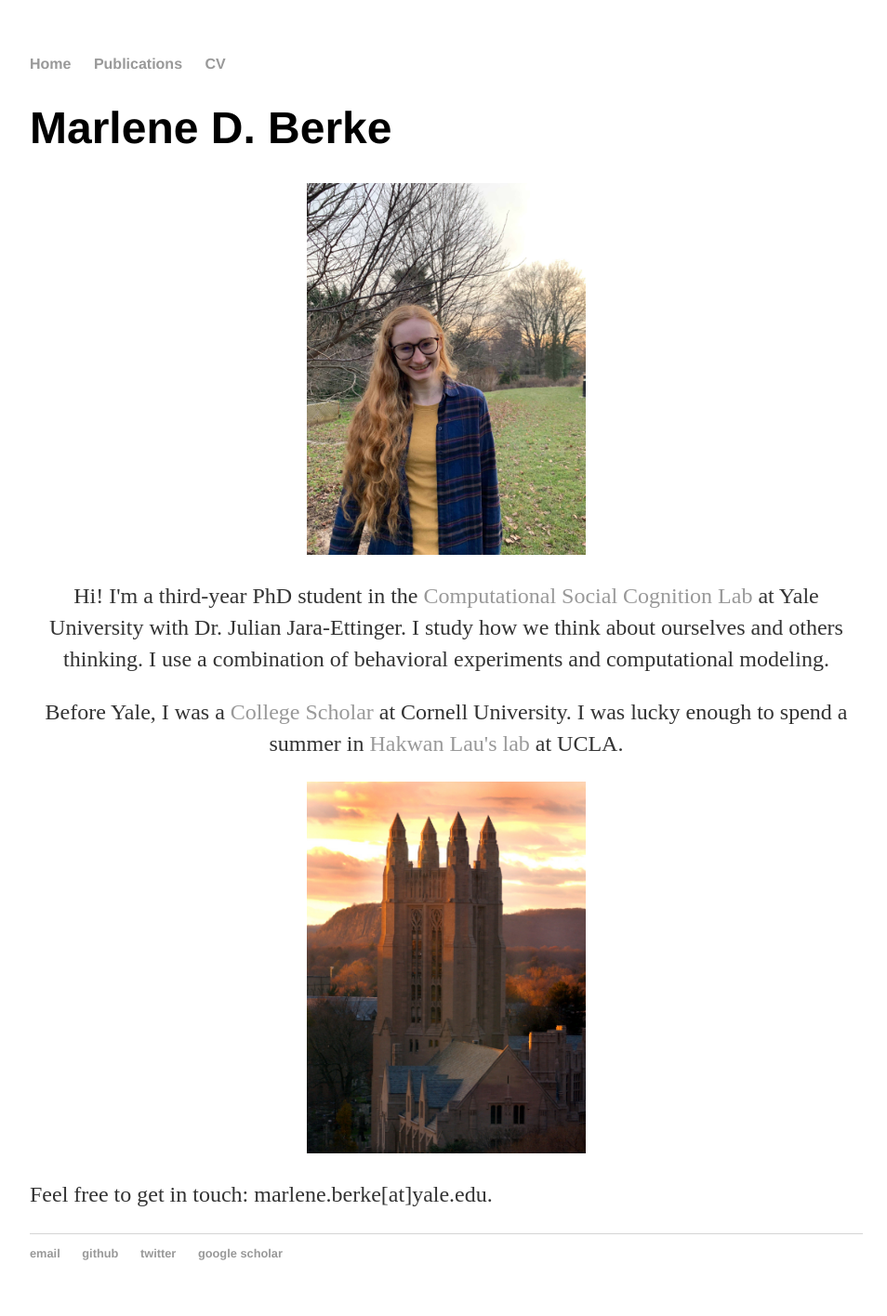
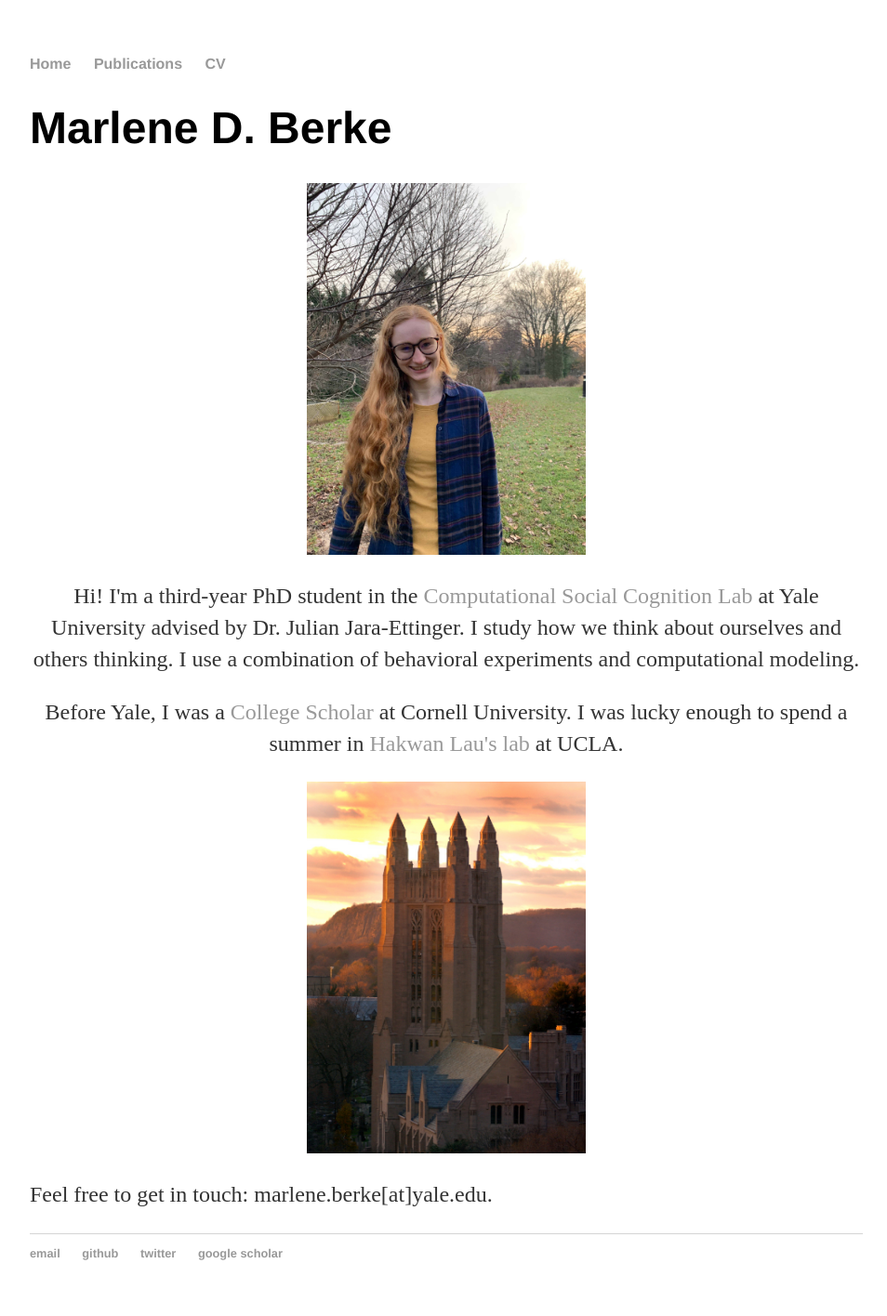
Before and after one commit to marleneberke/marleneberke.github.io, a Jekyll site: the page built from index.html, in a window 1280 px wide. Shown: the whole page at 93% size, without its empty margins (160-1114 px from the left). Built offline with Jekyll 4.4.1, drawn with Linux system fonts in a browser that asks for light colours.

Commit message:
Update index.html

```diff
--- a/index.html
+++ b/index.html
@@ -12,7 +12,7 @@ title: Marlene Berke
 			<img src = "marlene.jpg" alt = "marlene" style="width:300px;height:400px;">
 		</div>
   		<div class="column2">
-			<p>Hi! I'm a third-year PhD student in the <a href="https://compdevlab.yale.edu/">Computational Social Cognition Lab</a> at Yale University with Dr. Julian Jara-Ettinger. I study how we think about ourselves and others thinking. I use a combination of behavioral experiments and computational modeling. </p>
+			<p>Hi! I'm a third-year PhD student in the <a href="https://compdevlab.yale.edu/">Computational Social Cognition Lab</a> at Yale University advised by Dr. Julian Jara-Ettinger. I study how we think about ourselves and others thinking. I use a combination of behavioral experiments and computational modeling. </p>
 			<p>Before Yale, I was a <a href="https://as.cornell.edu/education/college-scholar-program/">College Scholar</a> at Cornell University. I was lucky enough to spend a summer in <a href="https://sites.google.com/view/hakwan-lau-lab">Hakwan Lau's lab</a> at UCLA. </p>
 
  		</div>
```
